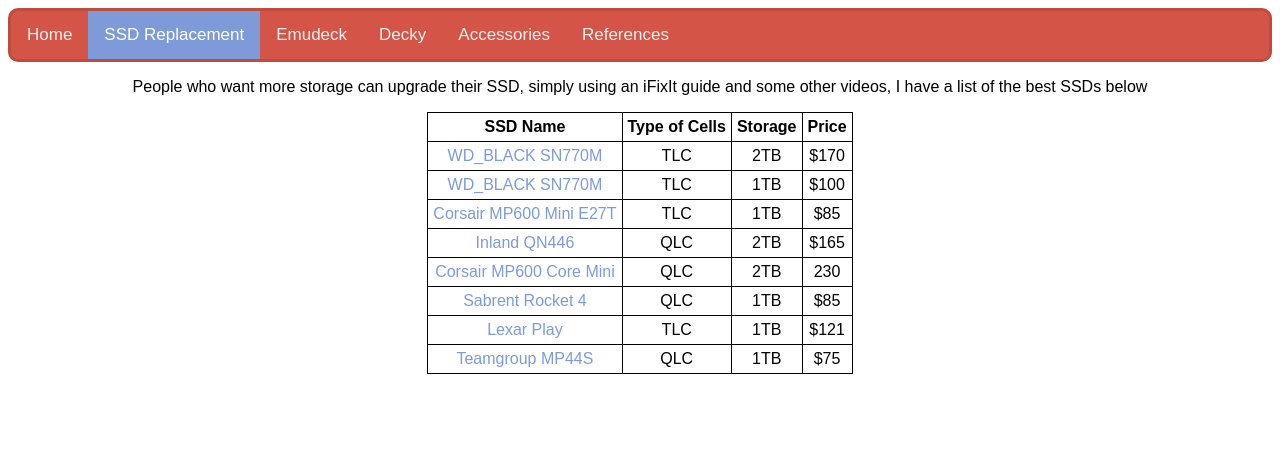
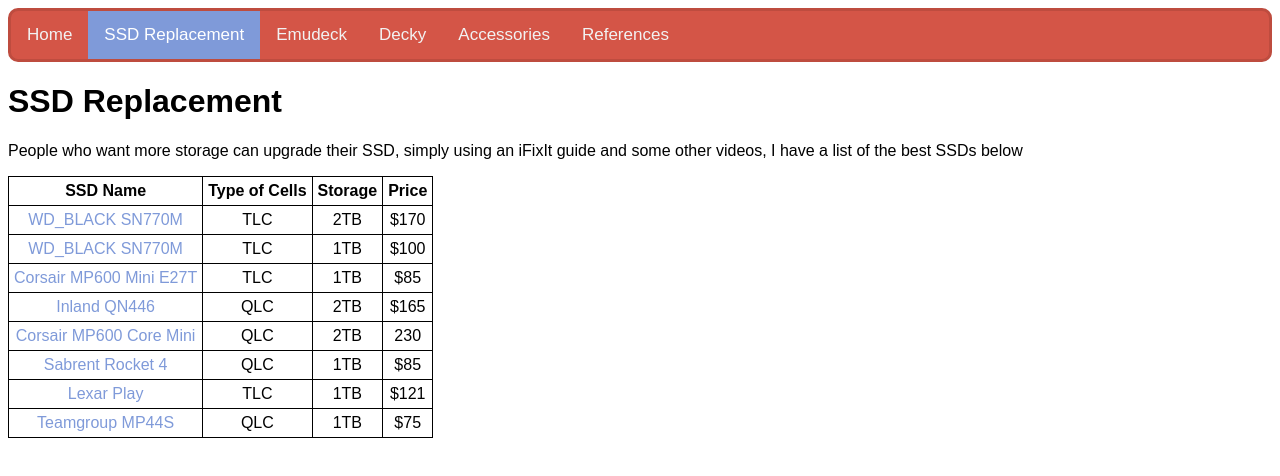
Before and after one commit to GamerShamer905/Steam-Deck-Guide, a plain HTML site: page ssdreplacement.html in a window 1280 px wide. Drawn offline with Linux system fonts and the light colour scheme; a web font is replaced by a local one.

Commit message:
i added stuf

```diff
--- a/ssdreplacement.html
+++ b/ssdreplacement.html
@@ -27,15 +27,15 @@
       <a href="references.html">References</a>
     </div>
 
+<h1 align='left'>SSD Replacement</h1>
 
-
-    <p>People who want more storage can upgrade their SSD, simply using an iFixIt guide and some other videos, I have a list of the best SSDs below</p>
+    <p align='left'>People who want more storage can upgrade their SSD, simply using an iFixIt guide and some other videos, I have a list of the best SSDs below</p>
 
 
 
 
     <!-- made table to show best ssd for steam deck -->
-    <table align="center">
+    <table align="left">
       <tr class="tomorrow-bold">
         <th>SSD Name</th>
         <th>Type of Cells</th>
```
